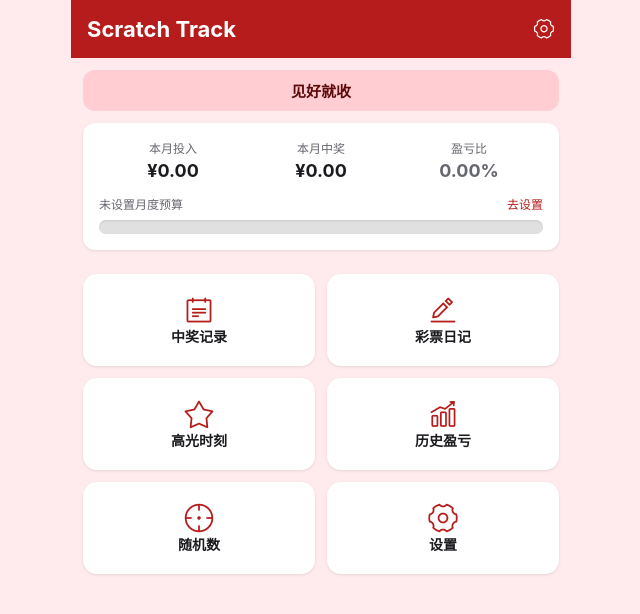
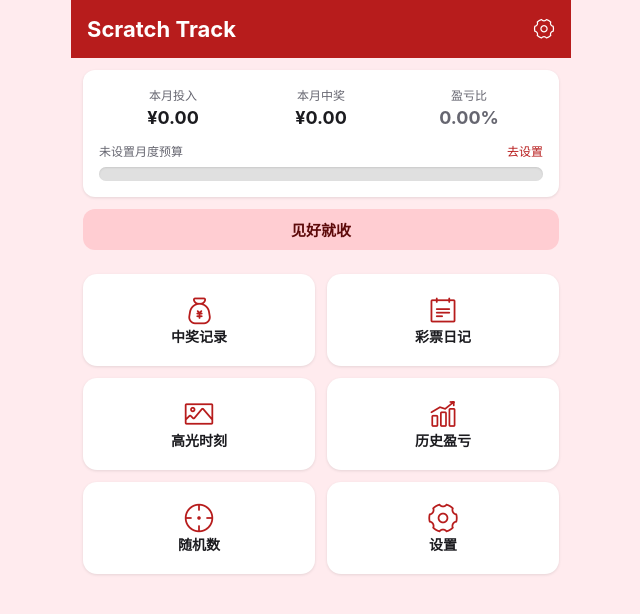
Before and after one commit to loadwww/Scratch-Track, a Vue app in the folder web/: page /#/ in a window 1280 px wide. Shown: the top 614 px of the page, without its empty margins (319-959 px from the left). Built offline with nearby package versions, Linux system fonts and the light colour scheme.

Commit message:
交换标题与预算提醒位置+图标与安卓端一致

```diff
--- a/web/src/views/Home.vue
+++ b/web/src/views/Home.vue
@@ -5,7 +5,9 @@
       <van-icon name="setting-o" size="22" color="#FFFFFF" @click="$router.push('/settings')" />
     </div>
 
-    <div class="marquee-text" @click="rotateMarquee">{{ currentMarquee }}</div>
+    <div v-if="budgetAlert" class="budget-alert" :style="{ color: alertColor }">
+      {{ budgetAlert }}
+    </div>
 
     <div class="card">
       <div class="stat-row">
@@ -37,21 +39,19 @@
       </div>
     </div>
 
-    <div v-if="budgetAlert" class="budget-alert" :style="{ color: alertColor }">
-      {{ budgetAlert }}
-    </div>
+    <div class="marquee-text" @click="rotateMarquee">{{ currentMarquee }}</div>
 
     <div class="func-grid">
       <div class="func-item" @click="$router.push('/lottery')">
-        <van-icon name="notes-o" size="32" color="#B71C1C" />
+        <van-icon name="balance-o" size="32" color="#B71C1C" />
         <div class="func-name">中奖记录</div>
       </div>
       <div class="func-item" @click="$router.push('/diary')">
-        <van-icon name="edit" size="32" color="#B71C1C" />
+        <van-icon name="notes-o" size="32" color="#B71C1C" />
         <div class="func-name">彩票日记</div>
       </div>
       <div class="func-item" @click="$router.push('/highlight')">
-        <van-icon name="star-o" size="32" color="#B71C1C" />
+        <van-icon name="photo-o" size="32" color="#B71C1C" />
         <div class="func-name">高光时刻</div>
       </div>
       <div class="func-item" @click="$router.push('/chart')">
```
